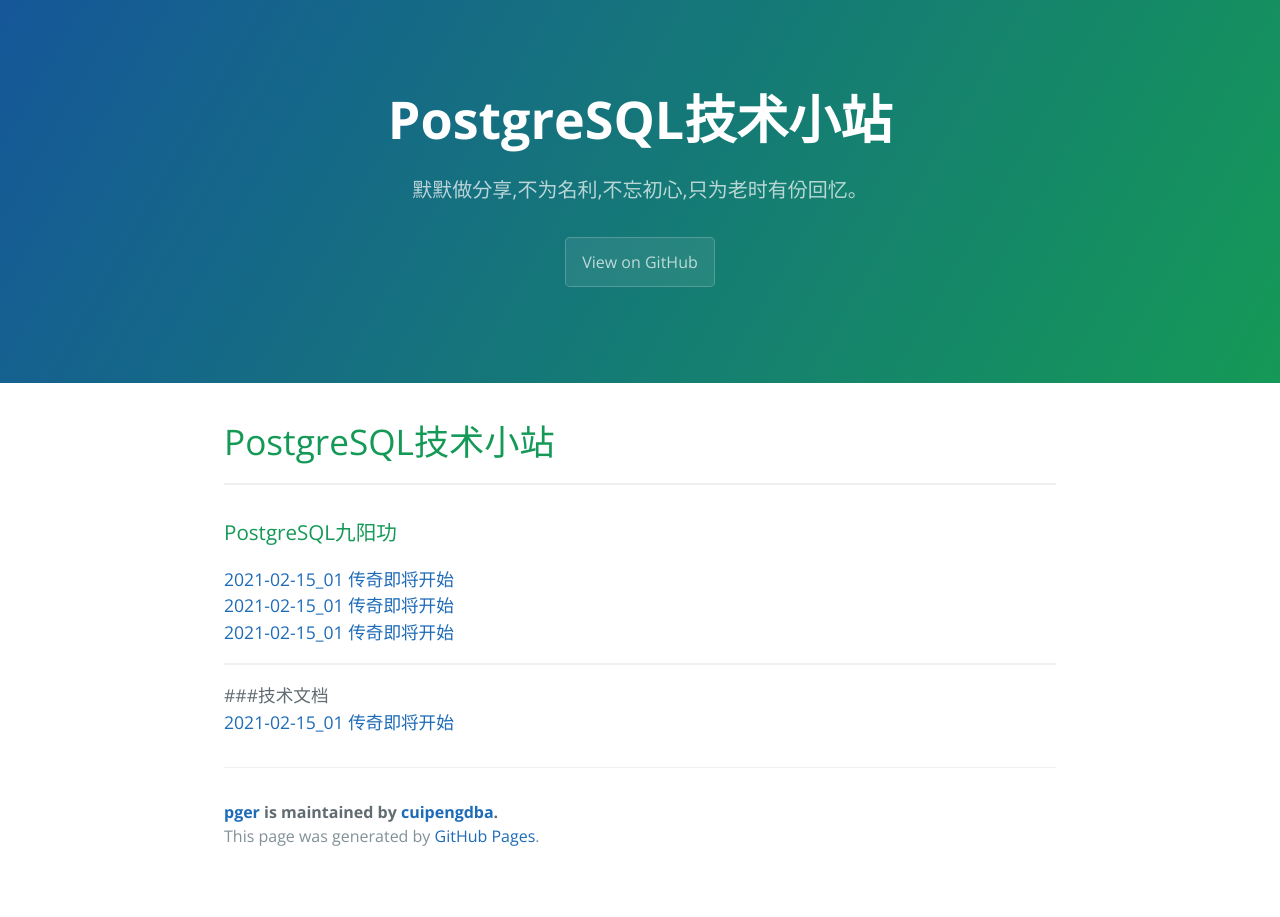
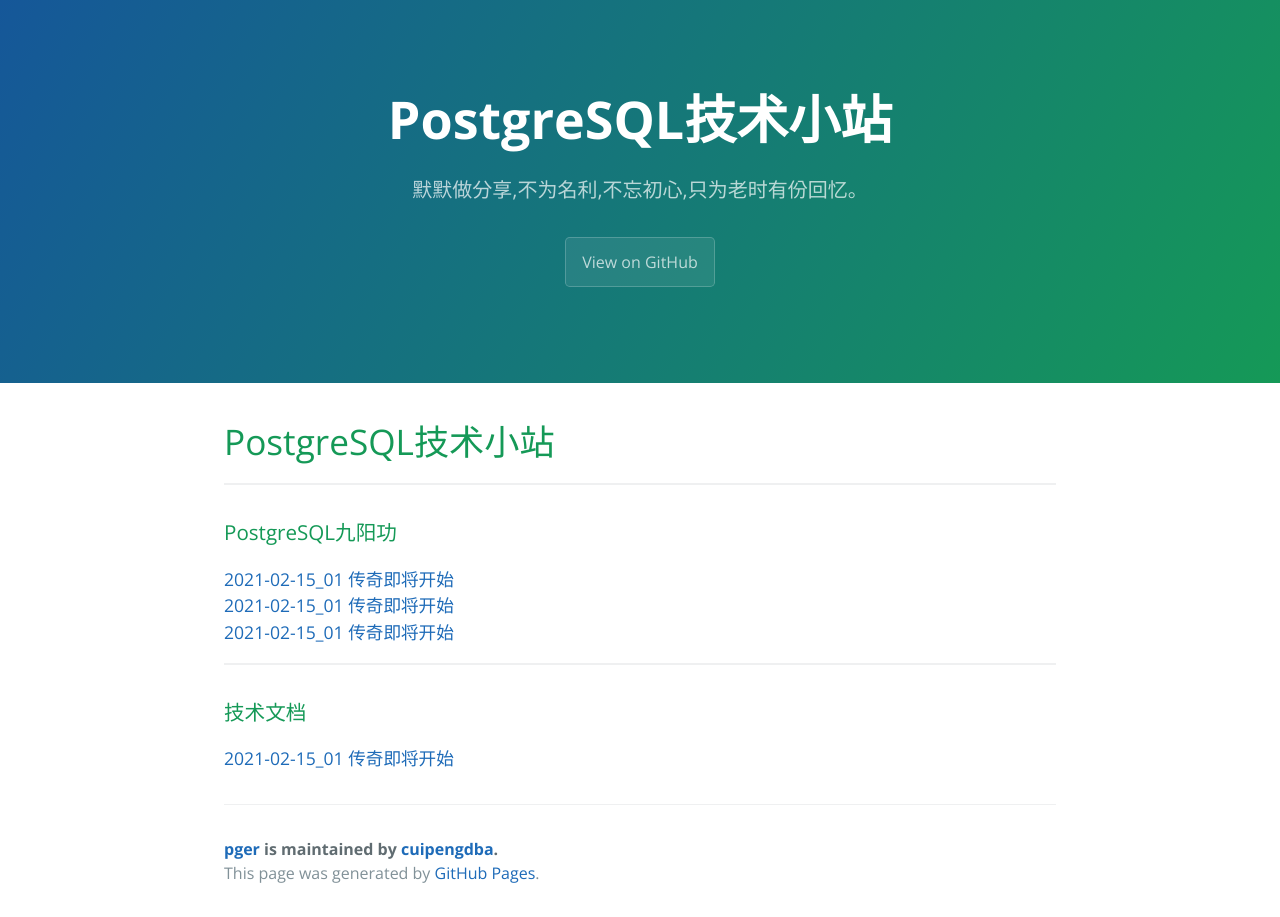
Before and after one commit to cuipengdba/pger, a Jekyll site: the page built from index.md, in a window 1280 px wide. Built offline with Jekyll 4.4.1, drawn with Linux system fonts in a browser that asks for light colours; our own code applies the rules of GitHub Pages for plain Markdown files.

```diff
--- a/index.md
+++ b/index.md
@@ -5,5 +5,5 @@
 <a href='tree/202102/20210215_01.html'>2021-02-15_01 传奇即将开始<a/><br/>
 <a href='tree/202102/20210215_01.html'>2021-02-15_01 传奇即将开始<a/><br/>
 * * *
-###技术文档<br/>
+### 技术文档
 <a href='tree/202102/20210215_01.html'>2021-02-15_01 传奇即将开始<a/><br/>
```
